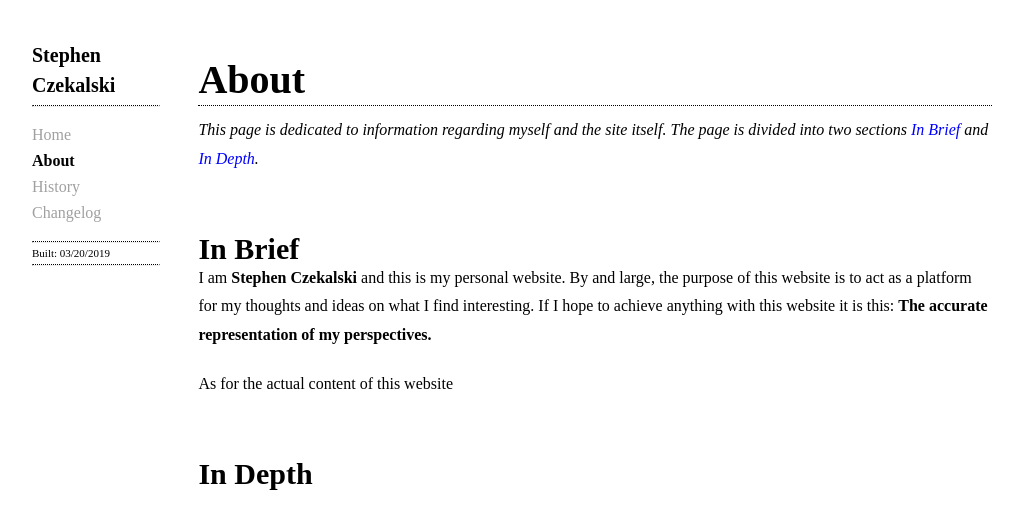
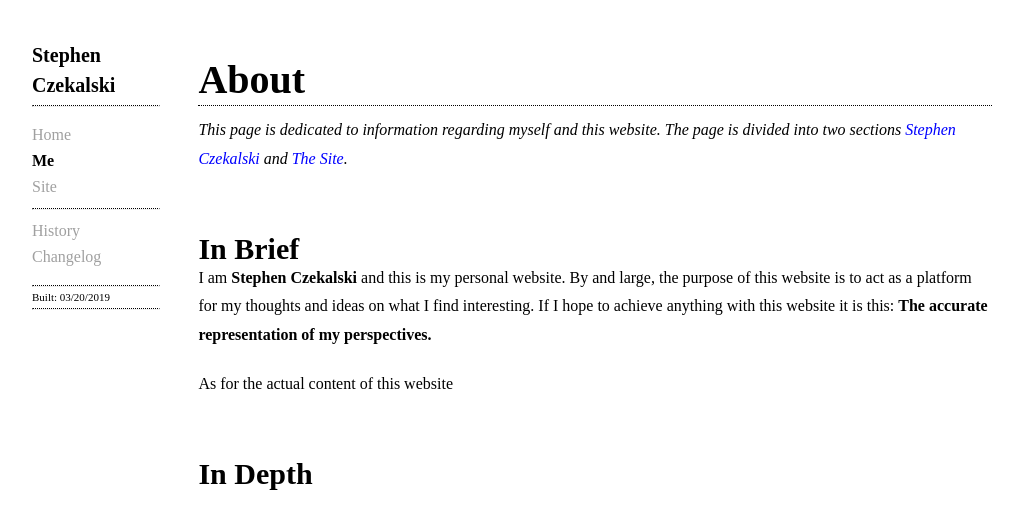
Before and after one commit to stephencz/old-stephencz-com, a Jekyll site: the page built from me.md, in a window 1280 px wide. Shown: the top 529 px of the page, without its empty margins (128-1151 px from the left). Built offline with Jekyll 4.4.1, drawn with Linux system fonts in a browser that asks for light colours; nearby versions of some CDN libraries; some web fonts are replaced.

Commit message:
Seperated about.md into site.md and me.md.

```diff
--- a/_config.yml
+++ b/_config.yml
@@ -1,4 +1,4 @@
-permalink: /posts/:year/:title
+permalink: /posts/:title
 markdown: kramdown
 kramdown:
   input: GFM
--- a/_data/navigation.yml
+++ b/_data/navigation.yml
@@ -1,7 +1,9 @@
 - name: Home
   link: /
-- name: About
-  link: /about
+- name: Me
+  link: /me
+- name: Site
+  link: /site
 - name: History
   link: /history
 - name: Changelog
--- a/_includes/more.html
+++ b/_includes/more.html
@@ -1,3 +1,3 @@
-<p style="text-align: center; padding-bottom: 40px; ">
+<p style="text-align: center; padding-bottom: 40px;  padding-top: 80px;">
 For more view the  <a href="/history.html">History</a>
 </p>
--- a/_includes/sidebar.html
+++ b/_includes/sidebar.html
@@ -3,6 +3,7 @@
     <hr>
     <ul class="sidebar-navigation">
         {% for item in site.data.navigation %}
+            {% if item.link == "/history" %} <hr> {% endif %}
             <li>
                 <a href="{{ item.link }}" {% if page.url == item.link %} style="font-weight:700; color: #000;" {% endif %}>
                     {{ item.name }}
--- a/about.md
+++ b/me.md
@@ -3,8 +3,8 @@ layout: page
 title: About
 description: Information about this website.
 ---
-*This page is dedicated to information regarding myself and the site itself. The page is*
-*divided into two sections [In Brief](#in-brief) and [In Depth](#in-depth).*
+*This page is dedicated to information regarding myself and this website. The page is*
+*divided into two sections [Stephen Czekalski](#stephen-czekalski) and [The Site](#the-site).*
 
 ## In Brief
 {:.padding-t-m}
```
Also changed, not shown: site.md (added, +21 -0 lines).
